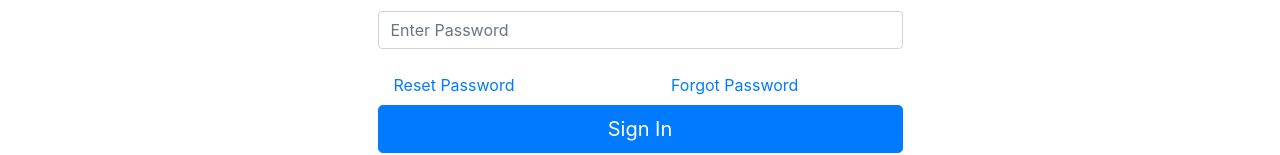
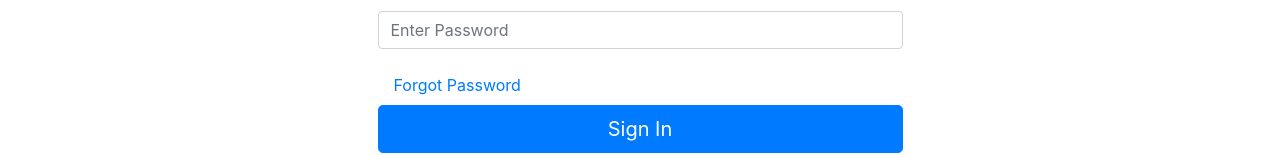
Before and after one commit to ChTejaswini/mernapp, a React (Create React App) app in the folder client/: page /login in a window 1280 px wide. Shown: the part 261-416 px from the top of the page. Built offline with nearby package versions, Linux system fonts and the light colour scheme.

Commit message:
Update Login.js

```diff
--- a/client/src/components/Login.js
+++ b/client/src/components/Login.js
@@ -51,8 +51,6 @@ class Login extends Component {
                 </div>
                 <div className="row">
                 <div className="col-md-6">
-                <a href="/reset"   className="nav-link">Reset Password</a></div>
-                <div className="col-md-6">
                 <a href="/forgot"  className="nav-link">Forgot Password</a></div>
                 </div>
                 <button type="submit" className="btn btn-lg btn-primary btn-block">
```
